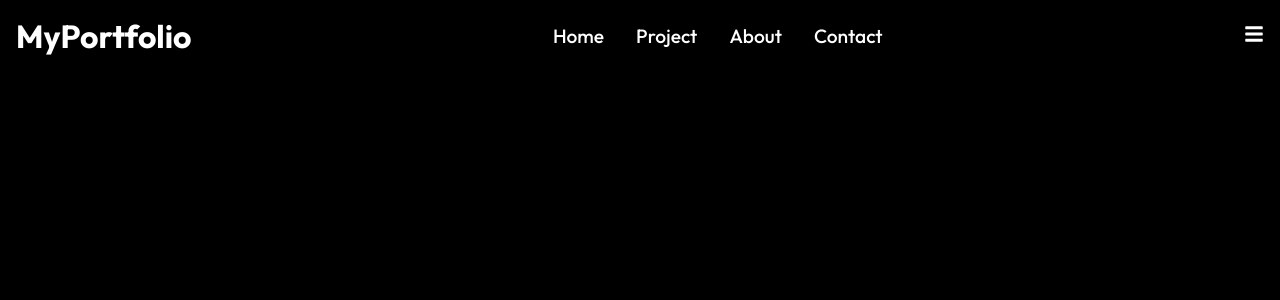
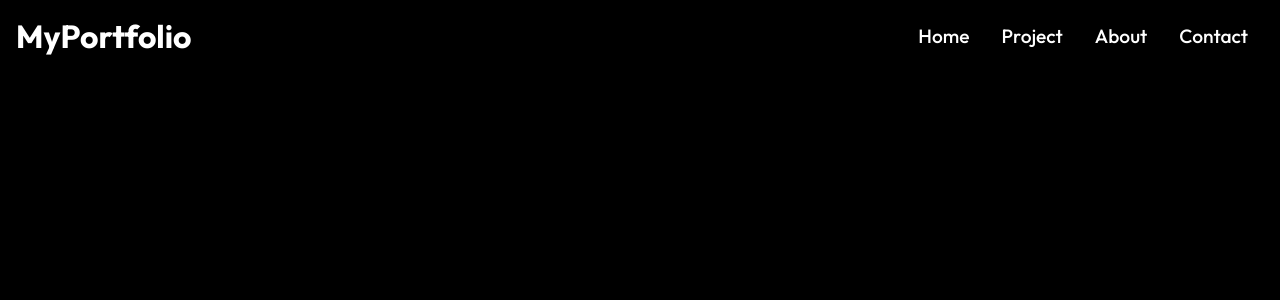
Before and after one commit to Abou2022/second-reactportfolio, a React (Create React App) app: page / in a window 1280 px wide. Shown: the top 300 px of the page. Built offline with nearby package versions, Linux system fonts and the light colour scheme; a web font is replaced by a local one.

Commit message:
update hambuger icons showing the menu when we click on change from navbar.js and navbarStyles.css

```diff
--- a/src/components/Navbar.js
+++ b/src/components/Navbar.js
@@ -1,20 +1,26 @@
 import "./NavbarStyles.css";
 
-import React from "react";
+//import useState when used
+import React, { useState } from "react";
 import { Link } from "react-router-dom";
 
 // to add icons I will import first
 // I have to precise what categorie of icons I added "fa"
-import { FaBars } from "react-icons/fa";
+import { FaBars, FaTimes } from "react-icons/fa";
 
 const Navbar = () => {
+  // I will use useState to change icons hamberger state
+  const [click, setClick] = useState(false);
+  const handleClick = () => setClick(!click);
+
   return (
     <div className="header">
       <Link to="/">
         <h1>MyPortfolio</h1>
       </Link>
       {/* Create a class to style the navbar */}
-      <ul className="nav-menu">
+      {/* add if condition to display menu when you click on burguer icons  */}
+      <ul className={click ? "nav-menu.active" : "nav-menu"}>
         <li>
           <Link to="/">Home</Link>
         </li>
@@ -29,8 +35,14 @@
         </li>
       </ul>
       {/* Add icons bambuger bar */}
-      <div className="hamburger">
-        <FaBars size={20} style={{ color: "#fff" }} />
+      {/* hide the icons until we change the screen  */}
+      <div className="hamburger" onClick={handleClick}>
+        {/* added statement to avoid diplay both icons in the same time suit case */}
+        {click ? (
+          <FaTimes size={20} style={{ color: "#fff" }} />
+        ) : (
+          <FaBars size={20} style={{ color: "#fff" }} />
+        )}
       </div>
     </div>
   );
--- a/src/components/NavbarStyles.css
+++ b/src/components/NavbarStyles.css
@@ -15,6 +15,11 @@
   font-weight: 500;
 }
 
+/* this will hide the hambuger bar */
+.hamburger {
+  display: none;
+}
+
 /* For small screen format */
 @media screen and (max-width: 1040px) {
   .nav-menu {
@@ -26,8 +31,13 @@
     background: rgba(0, 0, 0, 0.9);
     position: absolute;
     top: 0;
+    /* left: 0; */
+    left: -100%;
+    z-index: -3;
+  }
+  /* to display menu when we click on hamburger icons but need to change class to the navbar.js */
+  .nav-menu.active {
     left: 0;
-    z-index: -3;
   }
 
   .nav-menu li {
@@ -37,4 +47,8 @@
   .nav-menu li a {
     font-size: 2rem;
   }
+  /* Display the icons only if we are the small screen with display initial */
+  .hamburger {
+    display: initial;
+  }
 }
```
